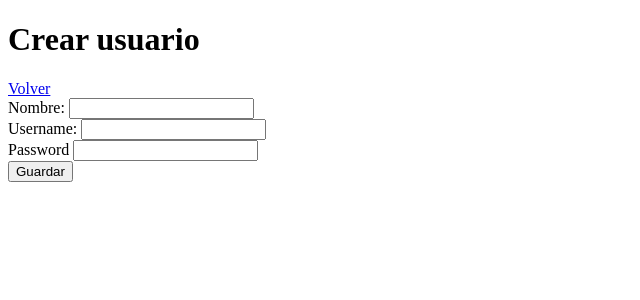
After one commit to JMauricio05/programacion_g1_s2_2026, a PHP site: page /formulario_usuario.php in a window 1280 px wide. The commit adds this page. Shown: the top 300 px of the page, without its empty margins (0-640 px from the left). Run offline with PHP 8.4, Linux system fonts and the light colour scheme; a user stored in the database is signed in.

Commit message:
Creacion de usuario from

```diff
--- /dev/null
+++ b/formulario_usuario.php
@@ -0,0 +1,36 @@
+<?php
+session_start();
+if (empty($_SESSION["id"])) {
+    header("Location: index.php");
+}
+?>
+<!DOCTYPE html>
+<html lang="es">
+<head>
+    <meta charset="UTF-8">
+    <meta name="viewport" content="width=device-width, initial-scale=1.0">
+    <title>Formulario</title>
+</head>
+<body>
+    <h1>Crear usuario</h1>
+    <a href="usuarios.php">Volver</a>
+    <br>
+    <form action="operaciones/crear_usuario.php" method="post">
+        <div>
+            <label for="nombre">Nombre:</label>
+            <input type="text" name="nombre" id="nombre" require>
+        </div>
+        <div>
+            <label for="username">Username:</label>
+            <input type="text" name="username" id="username" require>
+        </div>
+        <div>
+            <label for="pwd">Password</label>
+            <input type="password" name="pwd" id="pwd" require>
+        </div>
+        <div>
+            <button type="submit">Guardar</button>
+        </div>
+    </form>
+</body>
+</html>
--- a/usuarios.php
+++ b/usuarios.php
@@ -22,7 +22,7 @@ $conexDB = $conexionDB->get_conexDB();
 <body>
     <h1>Lista de usuarios</h1>
     <a href="operaciones/cerrar_sesion.php">Cerrar sesion</a>
-    <a href="#">Crear usuario</a>
+    <a href="formulario_usuario.php">Crear usuario</a>
     <br>
     <table>
         <thead>
```
Also changed, not shown: operaciones/crear_usuario.php (added, +21 -0 lines).
